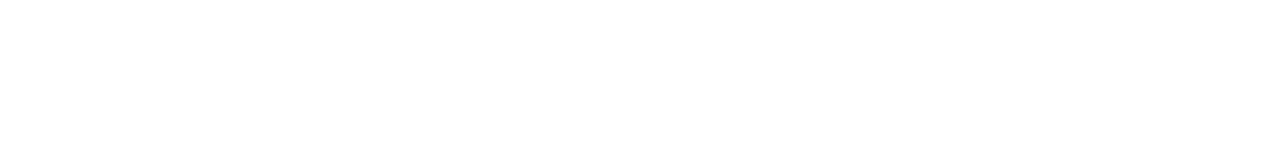
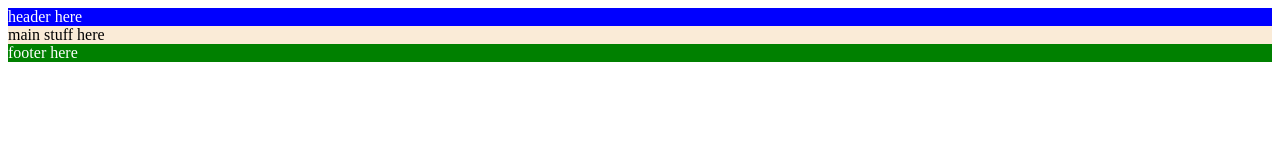
Before and after one commit to krisbx/Lab-4-practice-test, a plain HTML site: page q3.html in a window 1280 px wide. Drawn offline with Linux system fonts and the light colour scheme.

Commit message:
added paragraphs, headers, and style sheets

```diff
--- a/q3.html
+++ b/q3.html
@@ -9,9 +9,35 @@ Color the header with white text on a blue background, the footer with white tex
 Make the nouns in the header and footer have a text weight of 600, while the rest of the text has a font-weight of 400.
     -->
 
+    <style>
+        header {
+            background-color: blue;
+            color:white;
+        }
+        main {
+            color: black;
+            background-color: antiquewhite;
+            font-weight: 400;
+        }
+        footer {
+            color: white;
+            background-color: green;
+        }
+    </style>
 </head>
 
 <body>
+    <header>
+        header here
+    </header>
+
+    <main>
+        main stuff here
+    </main>
+
+    <footer>
+        footer here
+    </footer>
 </body>
 
 </html>
```
Also changed, not shown: q1.html (+16 -2 lines), q2.html (+10 -0 lines).
